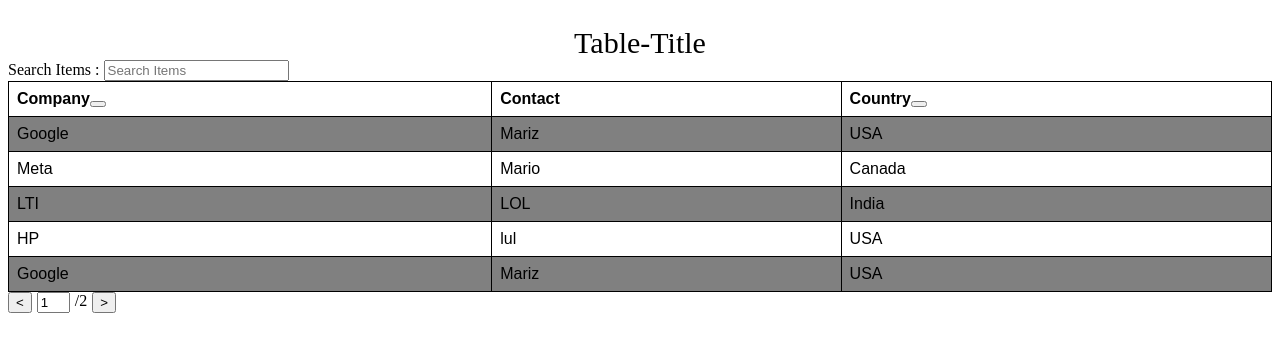
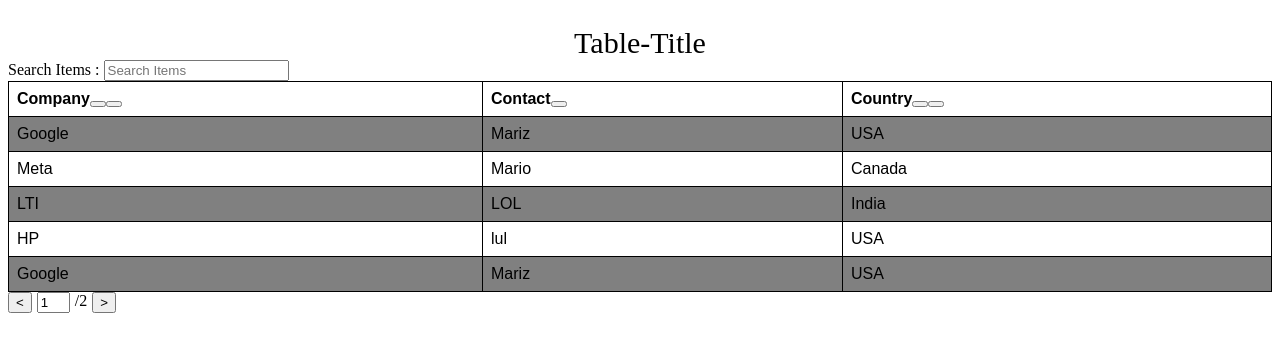
Before and after one commit to shreyaskshastry/vue3-datagrid, a Vue app: page / in a window 1280 px wide. Shown: the top 352 px of the page. Built offline with nearby package versions, Linux system fonts and the light colour scheme; the HTML template or start-up script is replaced by a standard one.

Commit message:
Working on Filter functionality

```diff
--- a/src/App.vue
+++ b/src/App.vue
@@ -62,9 +62,9 @@
     },
     columns: function () {
       return [
-        { field: 'Company',title: 'Company', sortable: true},
-        { field: 'Contact',title: 'Contact'},
-        { field: 'Country',title: 'Country',sortable: true},
+        { field: 'Company',title: 'Company', sortable: true, filterable: true},
+        { field: 'Contact',title: 'Contact',filterable: true},
+        { field: 'Country',title: 'Country',sortable: true,filterable: true},
       ];
     },
   },
--- a/src/components/DataGrid.vue
+++ b/src/components/DataGrid.vue
@@ -11,7 +11,9 @@
       <table id="grid">
         <tr id="columns">
           <th :key="column.title" v-for="column in columns">
-            {{ column.title }}<button class="btn btn-primary dropdown-toggle" data-sort="none" v-if="column.sortable"> <i class="fa fa-sort" @click="sortfunction($event,column.title)"></i></button>
+            {{ column.title }}<button class="btn btn-primary dropdown-toggle sortButton" data-sort="none" v-if="column.sortable"><i class="fa fa-sort" @click="sortfunction($event,column.title)"></i></button>
+            <button class="btn btn-primary dropdown-toggle filterButton" data-sort="none" v-if="column.filterable"><i class="fa fa-caret-down" @click="renderFilterfunction($event,column.title)"></i></button>
+
           </th>
         </tr>
         <tr :key="row" v-for="row in computedRows">
@@ -146,6 +148,18 @@
       }
       this.computeRows();
       // console.log(icon);
+    },
+    onlyUnique(value, index, array) {
+      return array.indexOf(value) === index;
+    },
+    renderFilterfunction(e,title){
+      e.preventDefault();
+      var filterOptions = [];
+      for(var choice in this.computedRows){
+        filterOptions.push(this.computedRows[choice][title])
+      }
+      filterOptions = filterOptions.filter(this.onlyUnique);
+      console.log(filterOptions);
     }
   }
 }
@@ -192,4 +206,8 @@
 .button{
   padding-left: 5px;
 }
+
+.filterButton{
+  right: 0;
+}
 </style>
--- a/src/router/index.js
+++ b/src/router/index.js
@@ -1,7 +1,13 @@
 import { createRouter, createWebHistory } from 'vue-router'
 
+import Grid from '../components/DataGrid.vue'
 
 const routes = [
+  {
+    route: "/",
+    name: "Home",
+    component: Grid,
+  }
 ]
 
 const router = createRouter({
```
